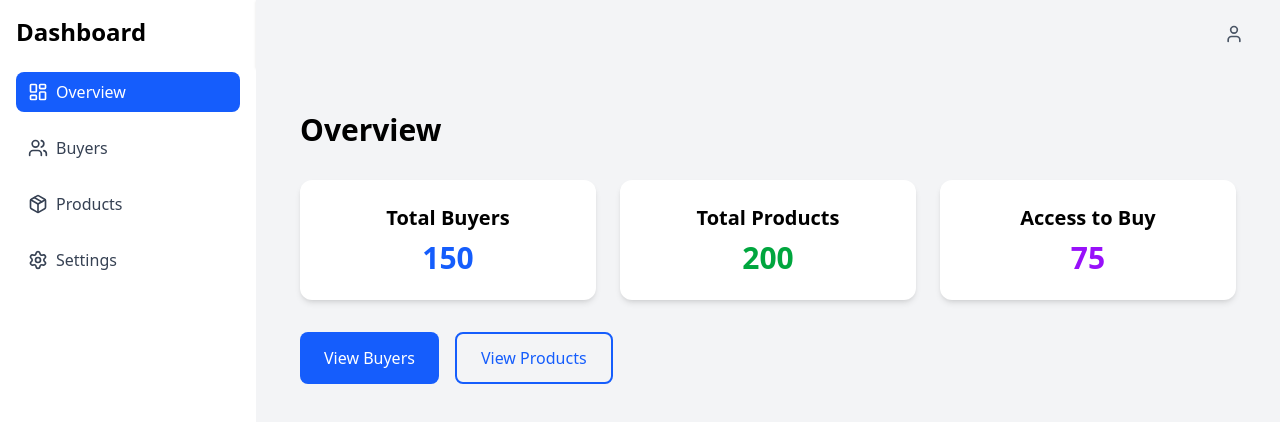
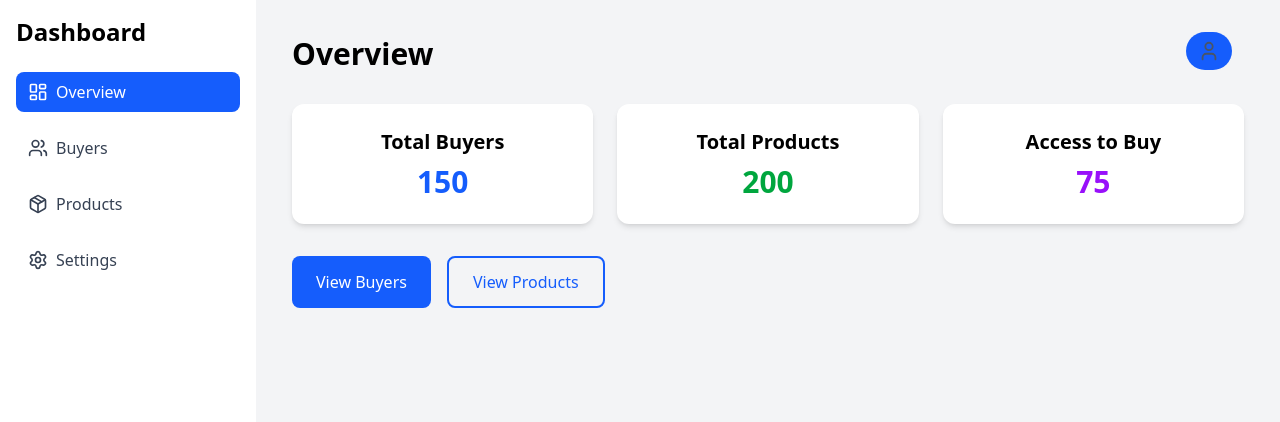
Before and after one commit to varunkamathi/Enterprises-web, a React (Vite) app: page / in a window 1280 px wide. Shown: the top 422 px of the page. Built offline with nearby package versions, Linux system fonts and the light colour scheme.

Commit message:
update profile file

```diff
--- a/src/App.jsx
+++ b/src/App.jsx
@@ -17,9 +17,7 @@ function App() {
         {/* Right side content */}
         <div className="flex-1 flex flex-col">
           {/* 🔹 Topbar */}
-          <header className="flex bg-gray-100 shadow justify-end items-center px-6 py-4">
-            <ProfileButton />
-          </header>
+
 
           {/* 🔹 Page content */}
           <main className="flex-1 p-3 bg-gray-100">
--- a/src/pages/Home.jsx
+++ b/src/pages/Home.jsx
@@ -1,14 +1,24 @@
-import React from 'react'
-import NavBar from '../components/SideNavBar/NavBar'
+import React from "react";
+import { useNavigate } from "react-router-dom";
+import { User } from "lucide-react";
 
 const Home = () => {
+  const navigate = useNavigate();
+
   return (
-      <div className="flex min-h-screen bg-gray-100 w-full">
-      {/* Sidebar */}
-
+    <div className="flex min-h-screen bg-gray-100 w-full">
+      {/* Profile Icon (Top Right) */}
+      <div className="absolute top-2 p-6 right-6">
+        <div
+          onClick={() => navigate("/profile")}
+          className="flex items-center gap-2 cursor-pointer hover:bg-blue-700 px-3 py-2 rounded-full bg-blue-600"
+        >
+          <User className="text-gray-600" size={22} />
+        </div>
+      </div>
 
       {/* Main Content */}
-      <main className="flex-1 p-8">
+      <main className="flex-1 p-6">
         <h1 className="text-3xl font-bold mb-8">Overview</h1>
 
         {/* Stats Cards */}
@@ -40,7 +50,7 @@ const Home = () => {
         </div>
       </main>
     </div>
-  )
-}
+  );
+};
 
-export default Home
+export default Home;
```
